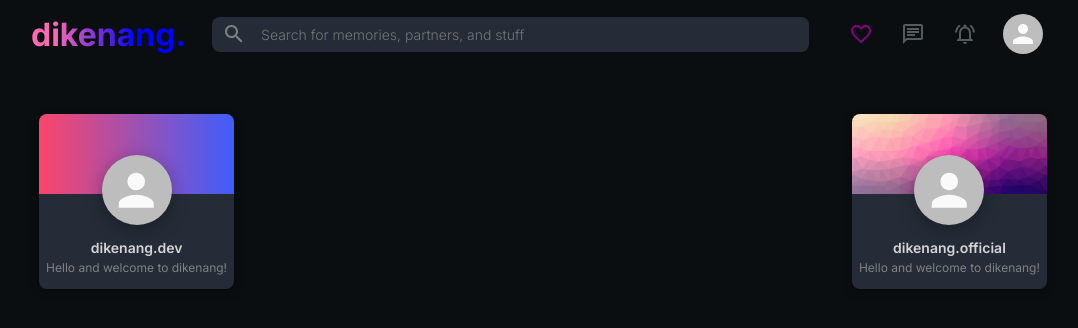
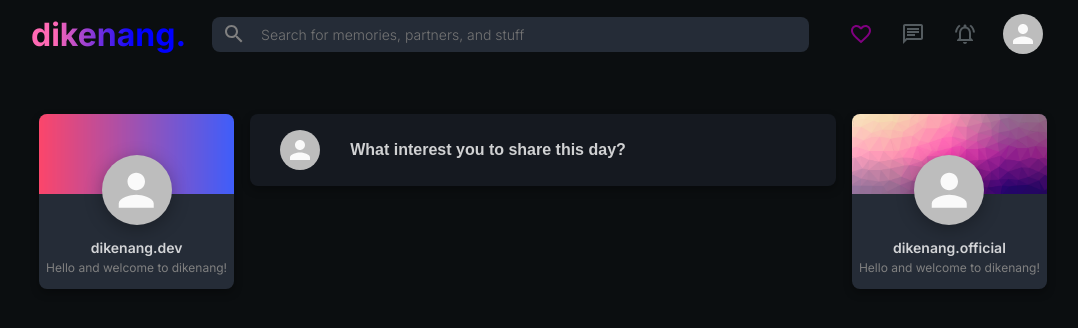
Before and after one commit to resqiar/dikenang, a Next.js app in the folder dikweb/: page / in a window 1280 px wide. Shown: the top 328 px of the page, without its empty margins (97-1175 px from the left). Built offline with nearby package versions, Linux system fonts and the light colour scheme.

Commit message:
feat(dikweb): posts feed box input component

```diff
--- a/dikweb/components/body/IndexBody.tsx
+++ b/dikweb/components/body/IndexBody.tsx
@@ -1,4 +1,5 @@
 import styled from 'styled-components'
+import FeedInputBox from '../feed/FeedInputBox'
 import Leftbar from '../sidebar/leftbar/Leftbar'
 import Rightbar from '../sidebar/rightbar/Rightbar'
 
@@ -8,8 +9,11 @@ export default function IndexBody() {
 			{/* Sidebar => Left */}
 			<Leftbar />
 
-			{/* Post => Middle */}
-			<IndexBodyMidWrapper></IndexBodyMidWrapper>
+			{/* Post Feed => Middle */}
+			<IndexBodyMidWrapper>
+				{/* Feed Input Box */}
+				<FeedInputBox />
+			</IndexBodyMidWrapper>
 
 			{/* Sidebar => Right */}
 			<Rightbar />
--- /dev/null
+++ b/dikweb/components/feed/FeedInputBox.tsx
@@ -0,0 +1,43 @@
+import { Avatar, IconButton } from '@material-ui/core'
+import styled from 'styled-components'
+import Button from '../button/Button'
+
+export default function FeedInputBox() {
+	return (
+		<FeedInputBoxWrapper>
+			{/* Avatar */}
+			<FeedInputBoxAvatarWrapper>
+				<IconButton>
+					<Avatar />
+				</IconButton>
+			</FeedInputBoxAvatarWrapper>
+
+			{/* Box Button */}
+			<Button
+				type="button"
+				// Element props
+				text="What interest you to share this day?"
+				border="none"
+				textAlign="start"
+				fontWeight="600"
+				color="var(--font-white-800)"
+				padding="14px 18px"
+				borderRadius="100px"
+				// Hover
+				hoverBg="var(--background-dimmed-300)"
+				hoverBoxShadow="var(--box-shadow)"
+			/>
+		</FeedInputBoxWrapper>
+	)
+}
+
+const FeedInputBoxWrapper = styled.div`
+	background-color: var(--background-dimmed-500);
+	align-items: center;
+	border-radius: 8px;
+	padding: 4px 18px;
+	box-shadow: var(--box-shadow);
+	margin-bottom: 18px;
+	display: flex;
+`
+const FeedInputBoxAvatarWrapper = styled.div``
```
